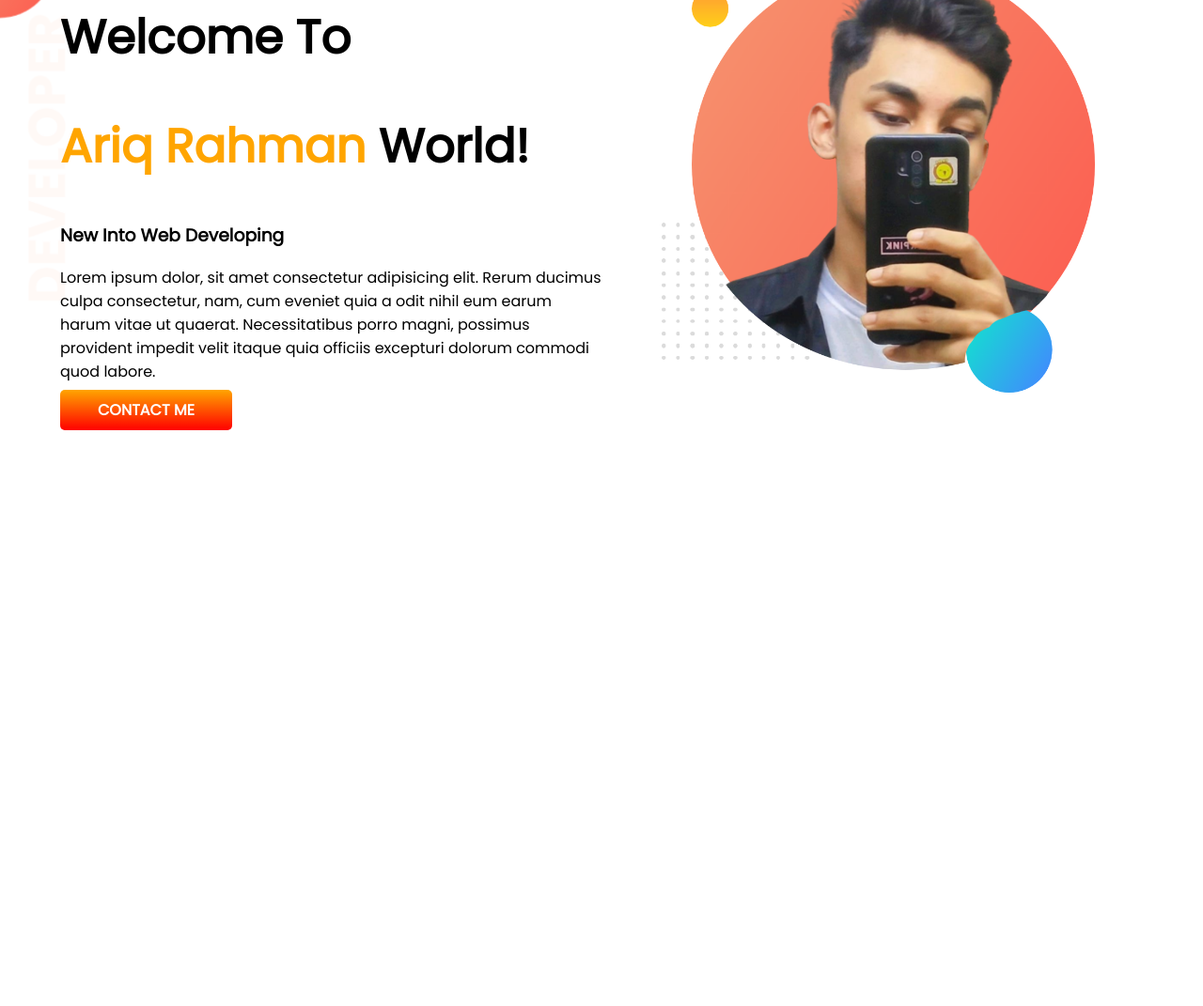
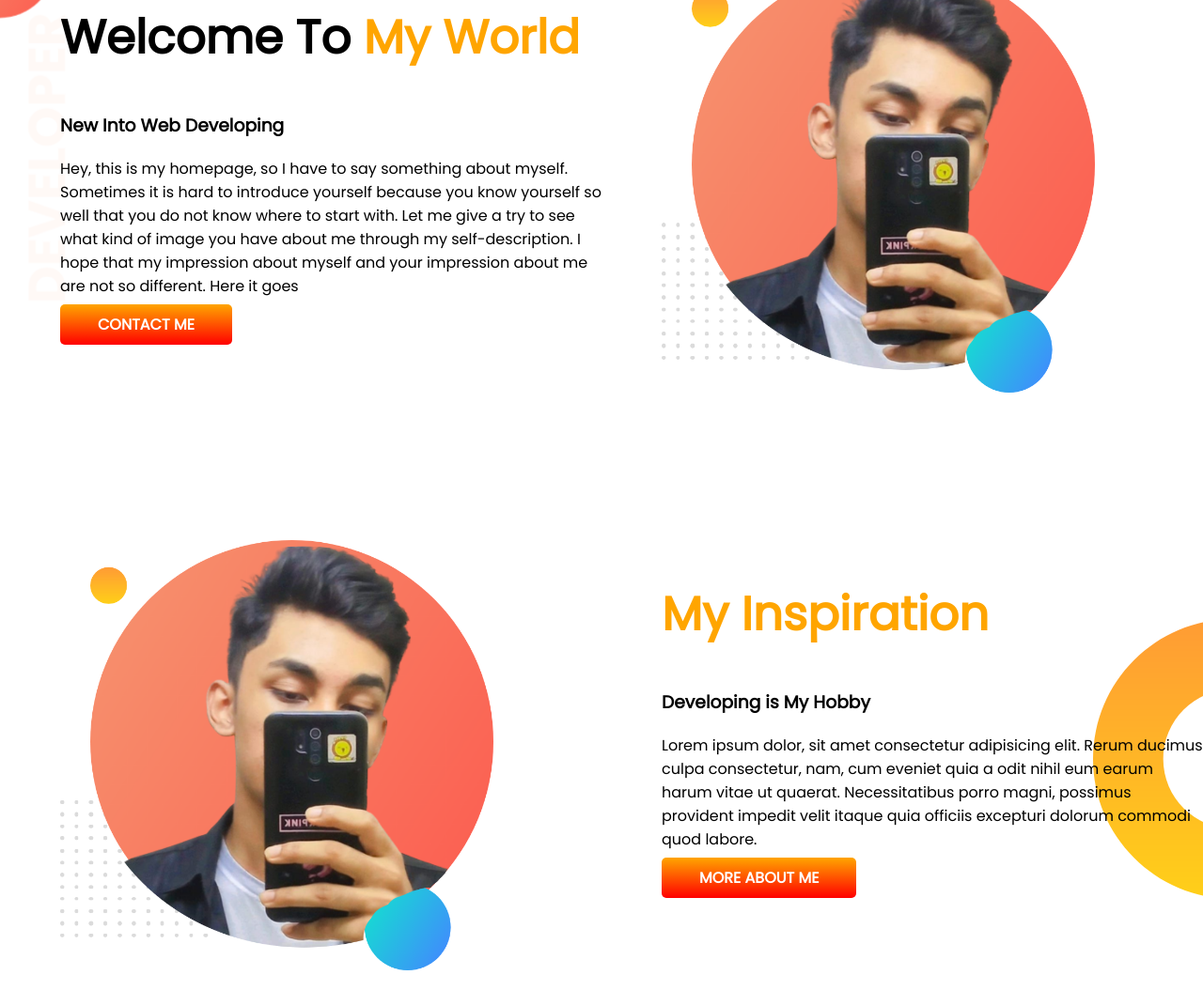
Before and after one commit to AriqRahman1/final-portfolio, a plain HTML site: page index.html in a window 1280 px wide. Shown: the part 39-1110 px from the top of the page at 94% size. Before the commit the page ends 800 px from the top, so only its background shows below. Drawn offline with Linux system fonts and the light colour scheme.

Commit message:
new added

```diff
--- a/index.html
+++ b/index.html
@@ -15,20 +15,33 @@
 <body>
     <section class="top-banner">
         <div class="half-width">
-            <h1>Welcome To</h1>
-            <h1><span class="orange-color">Ariq Rahman</span> World!</h1>
+            <h1>Welcome To<span class="orange-color"> My World</span></h1>
             <h3>New Into Web Developing</h3>
-            <p>Lorem ipsum dolor, sit amet consectetur adipisicing elit. Rerum ducimus culpa consectetur, nam, cum
-                eveniet
-                quia a odit nihil eum earum harum vitae ut quaerat. Necessitatibus porro magni, possimus provident
-                impedit
-                velit itaque quia officiis excepturi dolorum commodi quod labore.</p>
+            <p>Hey, this is my homepage, so I have to say something about myself. Sometimes it is hard to introduce
+                yourself because you know yourself so well that you do not know where to start with. Let me give a try
+                to see what kind of image you have about me through my self-description. I hope that my impression about
+                myself and your impression about me are not so different. Here it goes</p>
             <a class="contact-button" target="_blank" href="https://www.facebook.com/AriQ.Opi24.365/">CONTACT ME</a>
         </div>
         <div class="half-width">
             <img src="images/my-bg.png" alt="">
         </div>
     </section>
+    <section class="inspiration-opi">
+        <div class="half-width">
+            <img src="images/my-bg.png" alt="">
+        </div>
+        <div class="half-width">
+            <h1><span class="inspiration">My Inspiration<span></h1>
+            <h3>Developing is My Hobby</h3>
+            <p>Lorem ipsum dolor, sit amet consectetur adipisicing elit. Rerum ducimus culpa consectetur, nam, cum
+                eveniet
+                quia a odit nihil eum earum harum vitae ut quaerat. Necessitatibus porro magni, possimus provident
+                impedit
+                velit itaque quia officiis excepturi dolorum commodi quod labore.</p>
+            <a class="contact-button" target="_blank" href="https://www.facebook.com/AriQ.Opi24.365/">MORE ABOUT ME</a>
+        </div>
+    </section>
 </body>
 
 </html>
--- a/style.css
+++ b/style.css
@@ -13,6 +13,7 @@ h1 {
 
 section {
     display: flex;
+    margin-bottom: 150px;
 }
 
 .half-width {
@@ -37,3 +38,13 @@ section {
     background-image: url(images/top-banner.png);
     background-repeat: no-repeat;
 }
+
+.inspiration {
+    color: orange;
+}
+
+.inspiration-opi {
+    background-image: url(images/dream-bg.png);
+    background-repeat: no-repeat;
+    background-position: right;
+}
```
